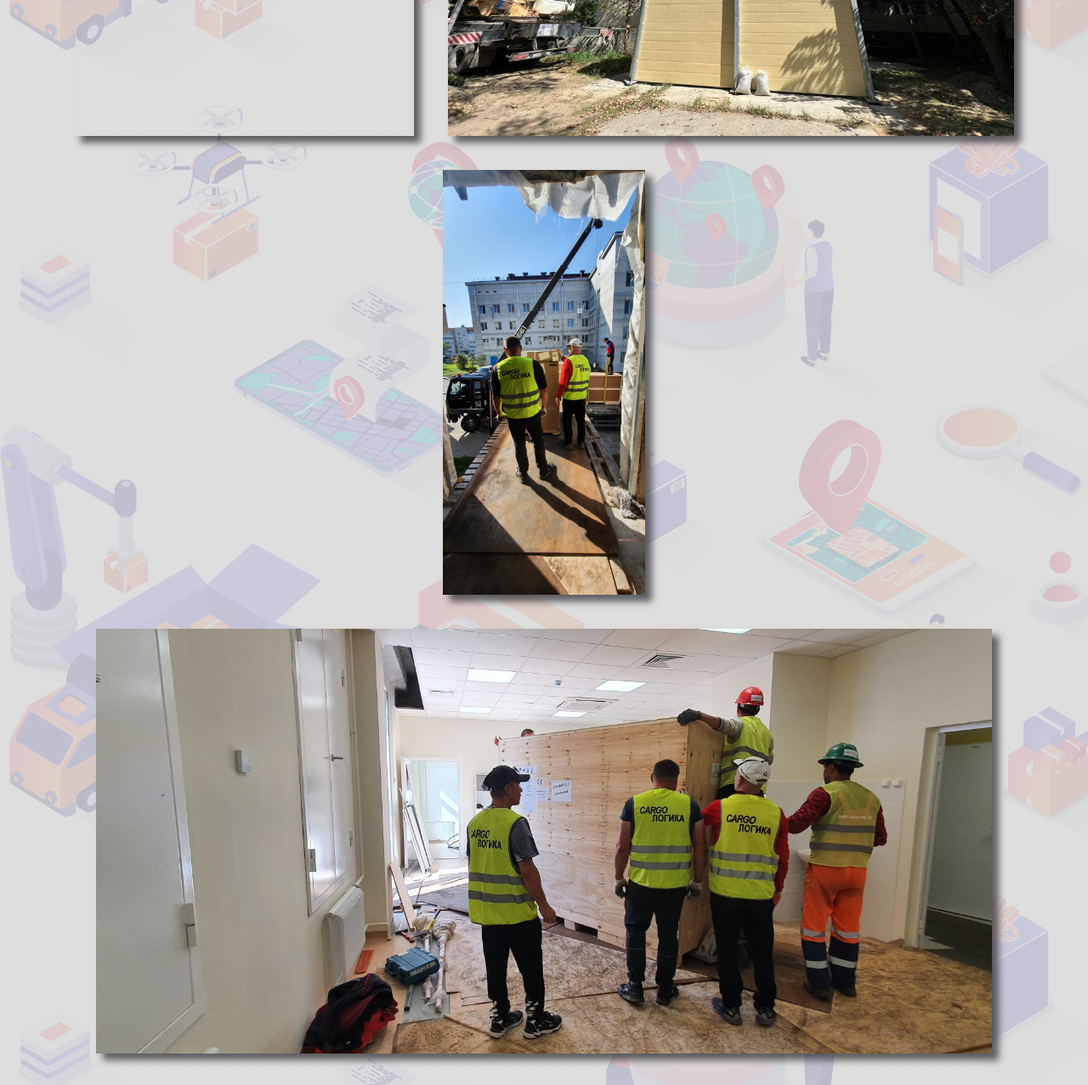
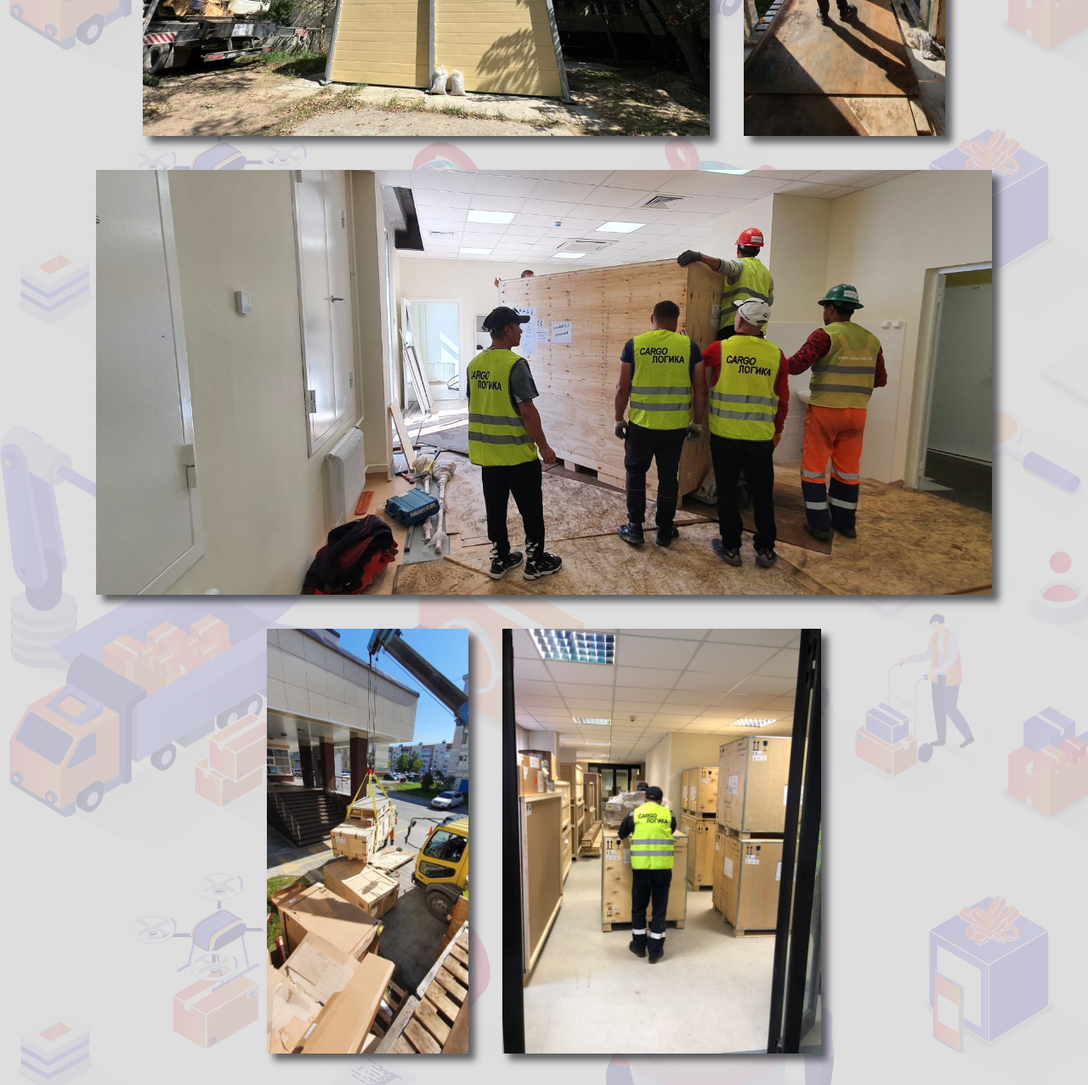
Before and after one commit to feodorov1992/cargo_logika, a Django app: template app/core/templates/core/projects.html in a window 1280 px wide. Shown: the part 2747-4024 px from the top of the page at 85% size. Run offline with Django 3.2, Linux system fonts and the light colour scheme; the template is opened without the code that fills it, so the values that code supplies are empty; parts of the project's set-up code (start-up, migrations or seed data) failed here and were passed over; some libraries are stand-ins or nearby versions; some web fonts are replaced.

Commit message:
Projects fixed

```diff
--- a/app/core/templates/core/projects.html
+++ b/app/core/templates/core/projects.html
@@ -21,9 +21,6 @@
 		</div>
 		<div class="project">
 			<img src="{% static '/img/projects/01.jpg' %}">
-		</div>
-		<div class="project">
-			<img src="{% static '/img/projects/02.jpg' %}">
 		</div>
 		<div class="project">
 			<img src="{% static '/img/projects/02.jpg' %}">
```
